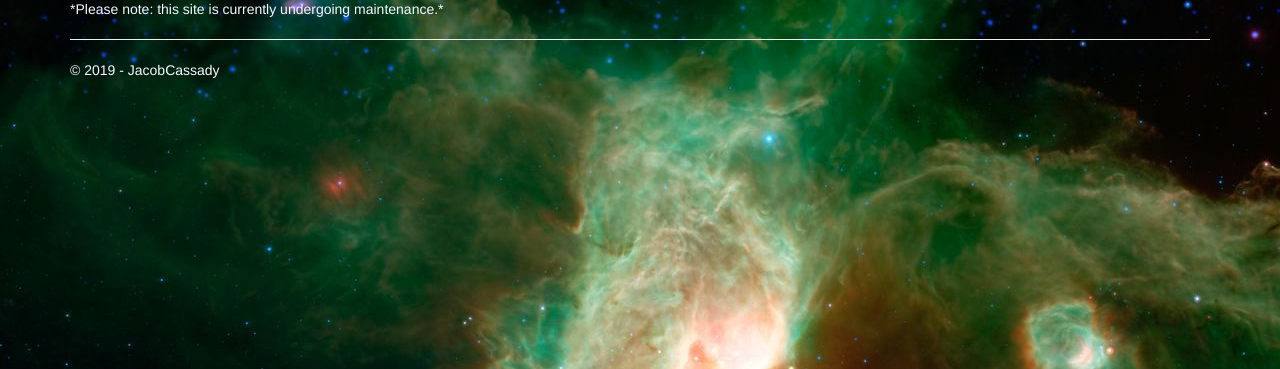
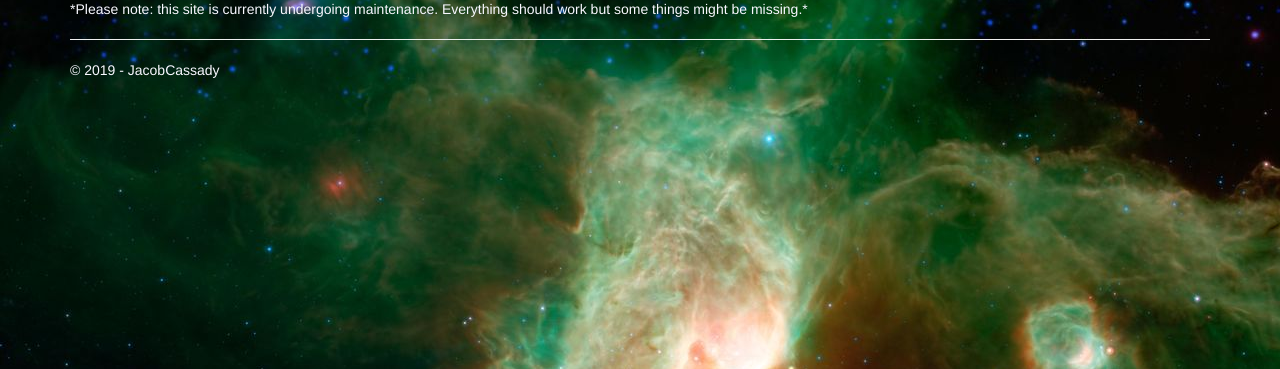
Before and after one commit to jtcass01/JacobCassadyDotCom, a Flask app: page / in a window 1280 px wide. Shown: the part 51-420 px from the top of the page. Run offline with Flask 2, Linux system fonts and the light colour scheme; data that the repository does not hold is empty; parts of the project's set-up code (start-up, migrations or seed data) failed here and were passed over; some libraries are stand-ins or nearby versions.

Commit message:
updated maintenance statement

```diff
--- a/website/website/templates/index.html
+++ b/website/website/templates/index.html
@@ -3,7 +3,7 @@
 {% block content %}
 
 <div id="title" class="container-fluid">
-    <p>*Please note: this site is currently undergoing maintenance.*</p>
+    <p>*Please note: this site is currently undergoing maintenance. Everything should work but some things might be missing.*</p>
 </div>
 
 {% endblock %}
```
